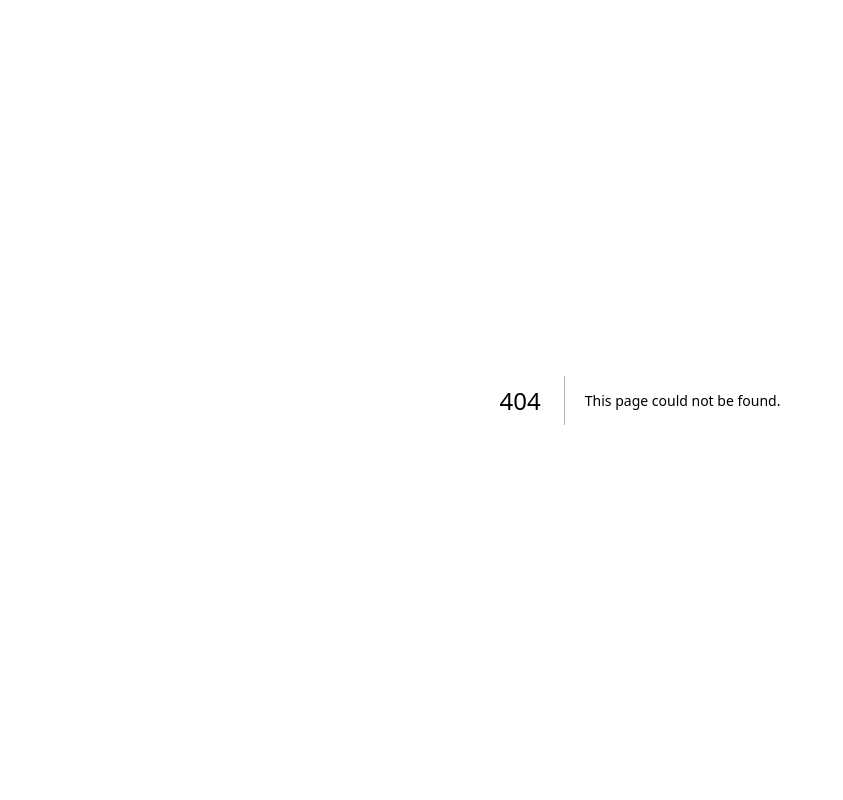
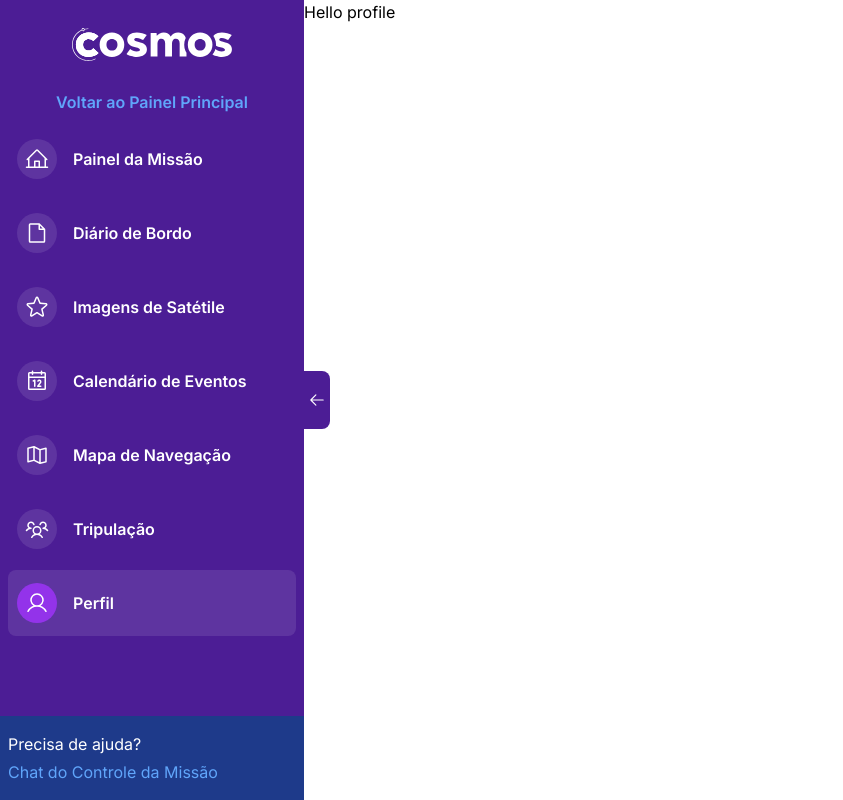
Before and after one commit to cosmossocialtime/cosmos-institute, a Next.js app: page /dashboard/1/profile in a window 1280 px wide. Before the commit this address had no page. Shown: the whole page, without its empty margins (0-843 px from the left). Built offline with nearby package versions, Linux system fonts and the light colour scheme; no server answers; sample sign-in values are in the browser's storage.

Commit message:
:package: create side bar dashboard

```diff
--- /dev/null
+++ b/src/app/(protected-routes)/dashboard/[id]/profile/page.tsx
@@ -0,0 +1,3 @@
+export default function Profile() {
+  return <h1>Hello profile</h1>
+}
--- /dev/null
+++ b/src/app/(protected-routes)/dashboard/layout.tsx
@@ -0,0 +1,164 @@
+'use client'
+import { Metadata } from 'next'
+import { usePathname, useParams } from 'next/navigation'
+import { ReactNode, useState } from 'react'
+import {
+  ArrowLeft,
+  Calendar,
+  File,
+  HouseLine,
+  MapTrifold,
+  Star,
+  User,
+  UsersThree,
+} from '@phosphor-icons/react'
+import Image from 'next/image'
+import Link from 'next/link'
+
+export const metadata: Metadata = {
+  title: 'Dashboard',
+}
+
+type PrivateRoutes = {
+  children: ReactNode
+}
+
+export default function PrivateRoutes({ children }: PrivateRoutes) {
+  const params = useParams()
+  const [showside, setShowSide] = useState(true)
+  const pathname = usePathname()
+  const SideBarItems = [
+    {
+      id: 1,
+      route: `/dashboard/${params.id}/mission-painel`,
+      name: 'Painel da Missão',
+      icon: <HouseLine />,
+    },
+    {
+      id: 2,
+      route: `/dashboard/${params.id}/log-book`,
+      name: 'Diário de Bordo',
+      icon: <File />,
+    },
+    {
+      id: 3,
+      route: `/dashboard/${params.id}/satellite-images`,
+      name: 'Imagens de Satétile',
+      icon: <Star />,
+    },
+    {
+      id: 4,
+      route: `/dashboard/${params.id}/events-calendar`,
+      name: 'Calendário de Eventos',
+      icon: <Calendar />,
+    },
+    {
+      id: 6,
+      route: `/dashboard/${params.id}/navigation-map`,
+      name: 'Mapa de Navegação',
+      icon: <MapTrifold />,
+    },
+    {
+      id: 7,
+      route: `/dashboard/${params.id}/crew`,
+      name: 'Tripulação',
+      icon: <UsersThree />,
+    },
+    {
+      id: 8,
+      route: `/dashboard/${params.id}/profile`,
+      name: 'Perfil',
+      icon: <User />,
+    },
+  ]
+
+  return (
+    <div className="flex">
+      <div className="relative max-h-screen w-max">
+        <aside
+          className={`${
+            showside ? 'w-[19rem]' : 'w-20 2xl:w-[5.5rem]'
+          } relative flex min-h-screen flex-col overflow-hidden bg-violet-900 transition-all duration-300`}
+        >
+          <div>
+            <div className="mx-auto my-7 w-fit">
+              <Link href={'/dashboard/1/profile'}>
+                {showside ? (
+                  <Image
+                    width={160}
+                    height={30}
+                    src="/logoCompletedName.svg"
+                    alt="Logo Cosmos"
+                  />
+                ) : (
+                  <Image
+                    width={32}
+                    height={0}
+                    src="/logoNotCompletedName.svg"
+                    alt="Logo Cosmos"
+                  />
+                )}
+              </Link>
+            </div>
+
+            {showside && (
+              <Link
+                href={'/user/painel'}
+                className="mx-auto block min-w-max text-center font-semibold text-blue-400"
+              >
+                Voltar ao Painel Principal
+              </Link>
+            )}
+
+            <div className="relative mt-2 flex min-w-max flex-col px-2">
+              {SideBarItems.map((item) => {
+                return (
+                  <Link
+                    key={item.id}
+                    href={item.route}
+                    className={`${
+                      pathname.includes(item.route) ? 'bg-white/10' : ''
+                    } z-[1] my-1 flex items-center gap-4 rounded-lg border border-solid border-transparent py-3 pl-2 pr-3 text-white transition-colors hover:border-violet-500`}
+                  >
+                    <span
+                      className={`${
+                        pathname.includes(item.route)
+                          ? 'bg-purple-600'
+                          : 'bg-white/10'
+                      } items-center justify-center rounded-full p-2 text-center text-2xl 2xl:p-4`}
+                    >
+                      {item.icon}
+                    </span>
+                    {showside && <strong>{item.name}</strong>}
+                  </Link>
+                )
+              })}
+            </div>
+          </div>
+
+          <div
+            className={`${
+              showside ? '' : 'hidden'
+            } mt-auto flex min-w-max flex-col gap-1 bg-blue-900 px-2 py-4 text-white`}
+          >
+            <Link href="/">Precisa de ajuda?</Link>
+            <Link href="/" className="text-blue-400">
+              Chat do Controle da Missão
+            </Link>
+          </div>
+        </aside>
+        <button
+          onClick={() => setShowSide(!showside)}
+          className={`absolute left-full top-1/2 z-20 h-fit -translate-y-1/2 rounded-r-lg bg-violet-900 px-1 py-5 text-lg text-white`}
+        >
+          <ArrowLeft
+            className={`${
+              !showside && 'rotate-180'
+            } transition-transform duration-300`}
+          />
+        </button>
+      </div>
+      {children}
+    </div>
+  )
+}
```
Also changed, not shown: public/logoCompletedName.svg (added), public/logoNotCompletedName.svg (added).
